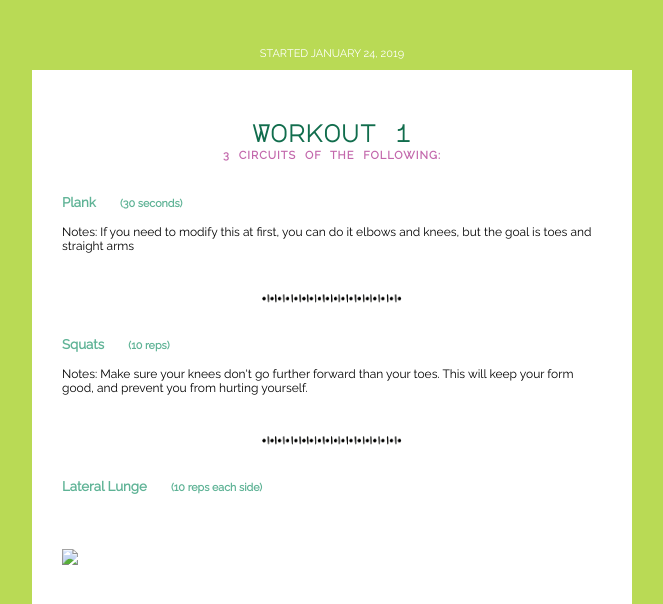
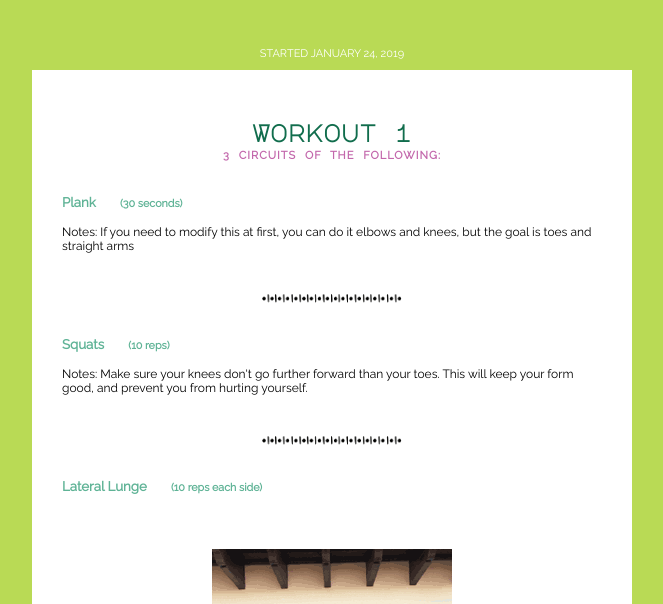
Before and after one commit to mmicheux/workout, a website: page index.html in a window 1280 px wide. Shown: the part 135-739 px from the top of the page, without its empty margins (308-971 px from the left). Drawn offline with Linux system fonts and the light colour scheme; the site is published under a folder, as on GitHub Pages, so addresses that start at the root find nothing.

Commit message:
Fix image

```diff
--- a/index.html
+++ b/index.html
@@ -33,7 +33,7 @@
 						<li class="routine__list__item">
 							<h5 class="item__title">Lateral Lunge</h5>
 							<h6 class="item__duration">(10 reps each side)</h6>
-							<img src="/public/img/lateral-lunge.gif"/>
+							<img src="./public/img/lateral-lunge.gif"/>
 						</li>
 					</ul>
 				</div>
```
